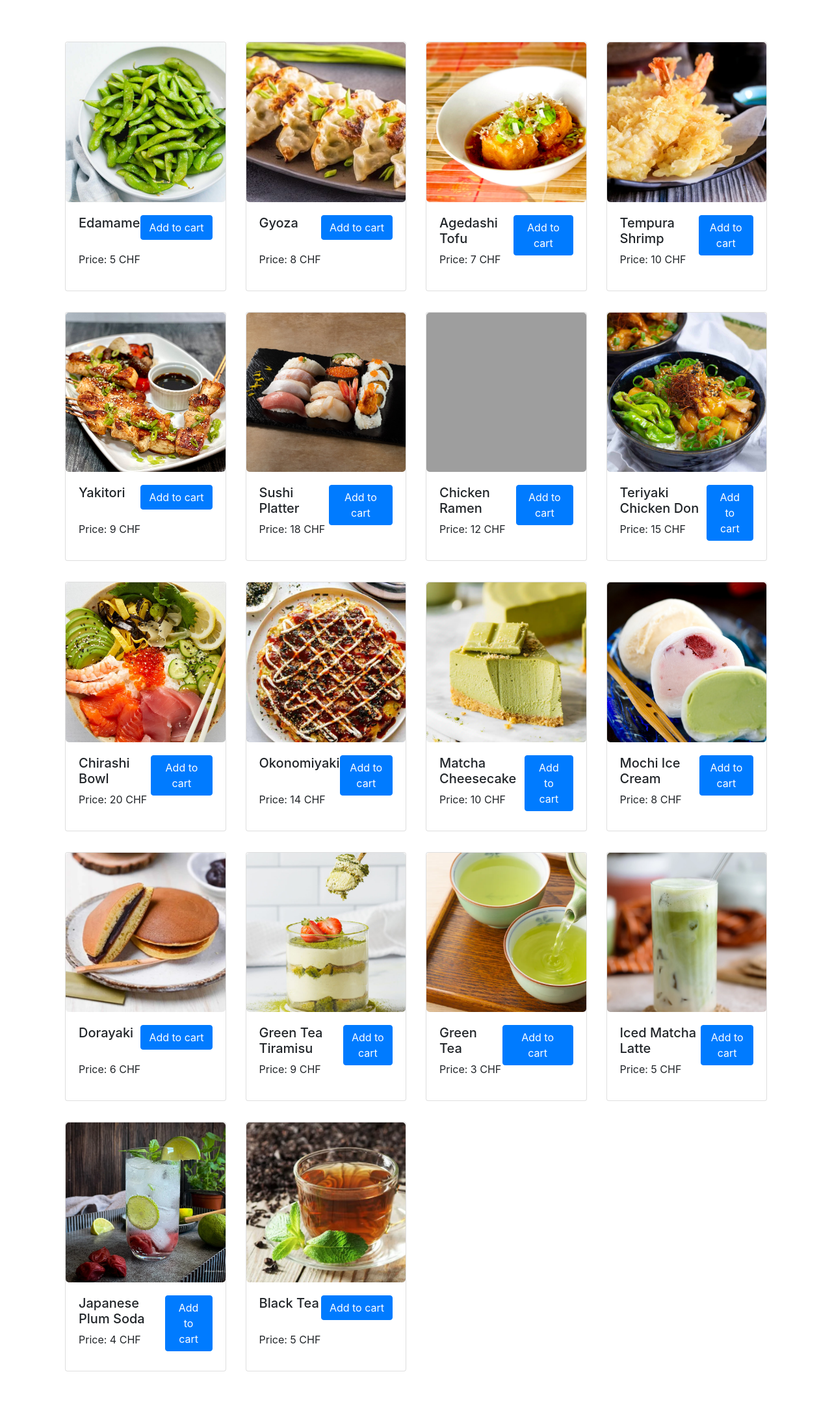
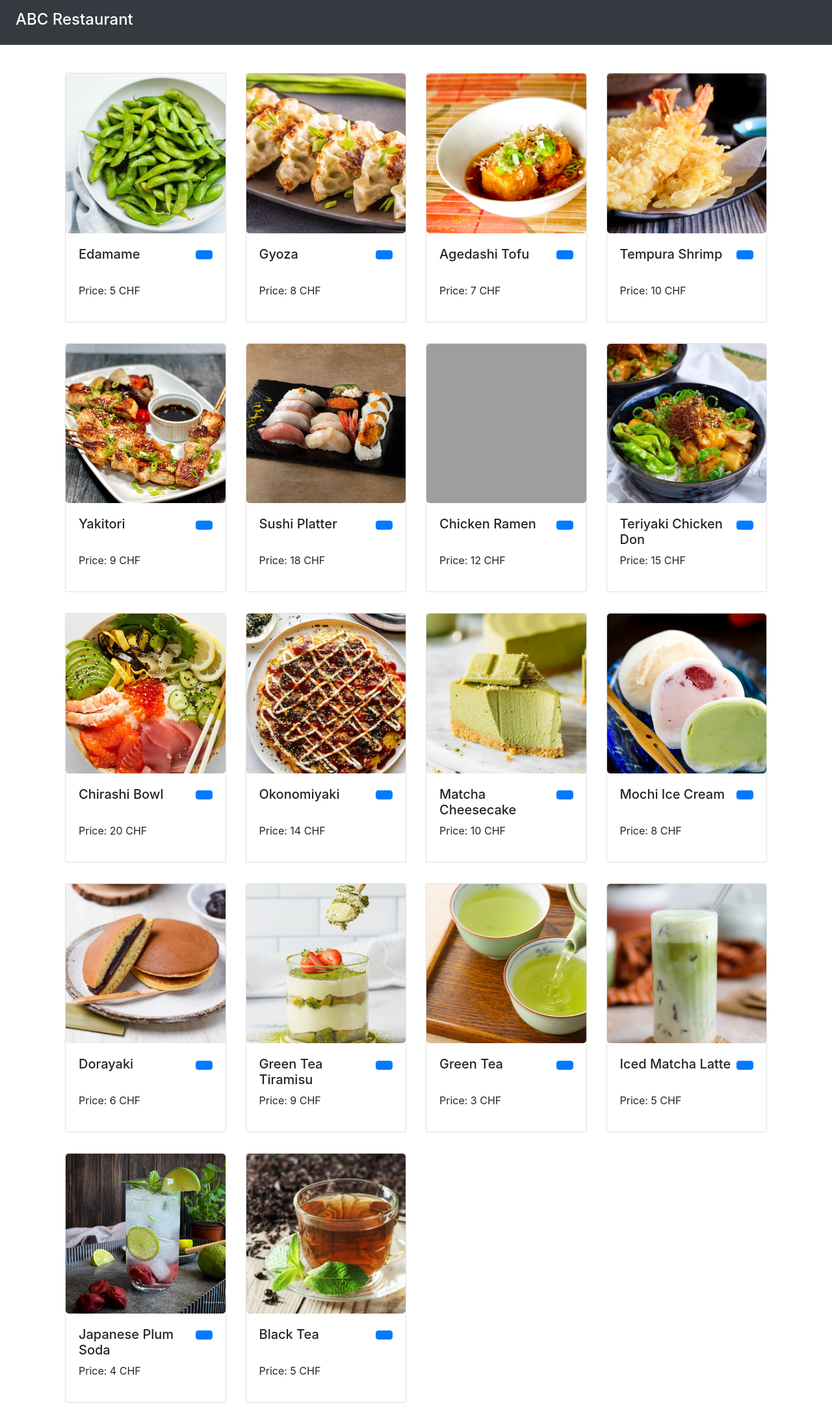
Before and after one commit to valenvwi/Restaurant-ordering-app-Django, a Django app: page / in a window 1280 px wide. Shown: the whole page at 65% size. Before the commit the page ends 2110 px from the top, so only its background shows below. Run offline with Django 4.2, Linux system fonts and the light colour scheme; data comes from the database, SQL or seed files in the repository; some libraries are stand-ins or nearby versions; grey boxes are pictures that could not be loaded.

Commit message:
Add Top navigation bar and LineIcon

```diff
--- /dev/null
+++ b/menu_item/templates/UI/header.html
@@ -0,0 +1,9 @@
+
+<div class="fixed-top bg-dark text-white px-4 py-3 d-flex justify-content-between align-items-center">
+  <a href="{% url 'menu_item_list' %}" class="text-decoration-none text-white">
+    <h4>ABC Restaurant</h4>
+  </a>
+  <div class="text-decoration-none text-white">
+    <i class="lni lni-cart" style="font-size: 24px"></i>
+  </div>
+</div>
--- a/menu_item/templates/index.html
+++ b/menu_item/templates/index.html
@@ -33,17 +33,24 @@
     ></script>
 
     <!-- Bootstrap Icons -->
-    <link
+    <!-- <link
       rel="stylesheet"
       href="https://cdn.jsdelivr.net/npm/bootstrap-icons@1.3.0/font/bootstrap-icons.css"
-    />
+    /> -->
 
     <!-- HTMX -->
     <script src="https://unpkg.com/htmx.org@1.6.0"></script>
 
+    <!-- Custom CSS -->
     <link rel="stylesheet" href="{% static 'style.css' %}" />
+
+    <link href="https://cdn.lineicons.com/4.0/lineicons.css" rel="stylesheet" />
+
+
   </head>
   <body>
+    {% include 'UI/header.html' %}
+
     <div class="container mt-4">{% block content %} {% endblock %}</div>
   </body>
 </html>
--- a/menu_item/templates/menu.html
+++ b/menu_item/templates/menu.html
@@ -1,6 +1,6 @@
 {% extends 'index.html' %} {% block content %}
 <div class="container mt-5">
-  <div class="d-none d-md-block">
+  <div class="d-none d-md-block pt-5">
     <div class="row">
       {% for menu_item in menu_item_list %}
           {% include 'menu_card/_menu_card.html' with menu_item=menu_item %}
@@ -8,7 +8,7 @@
     </div>
   </div>
 
-  <div class="d-block d-md-none">
+  <div class="d-block d-md-none pt-5">
     {% for menu_item in menu_item_list %}
         {% include 'menu_card/_menu_card_mobile.html' with menu_item=menu_item %}
     {% endfor %}
--- a/menu_item/templates/menu_card/_menu_card.html
+++ b/menu_item/templates/menu_card/_menu_card.html
@@ -10,7 +10,9 @@
         <p>Price: {{ menu_item.price }} CHF</p>
       </div>
       <div>
-        <button class="btn btn-primary">Add to cart</button>
+        <button class="btn btn-primary">
+          <i class="lni lni-plus"></i>
+        </button>
       </div>
     </div>
   </div>
--- a/menu_item/templates/menu_card/_menu_card_mobile.html
+++ b/menu_item/templates/menu_card/_menu_card_mobile.html
@@ -22,7 +22,7 @@
         <button
           class="btn icon"
           >
-          Add to cart
+          <i class="lni lni-plus"></i>
         </button>
       </div>
 
--- a/menu_item/templates/menu_item_detail.html
+++ b/menu_item/templates/menu_item_detail.html
@@ -15,11 +15,11 @@
       <h5>Price: {{ menuItem.price }} CHF</h5>
       <div class="d-flex align-text-center p-4">
         <button class="btn icon icon-minus-margin">
-          <FontAwesomeIcon icon="{faSquareMinus}" size="xl" />
+          <i class="lni lni-circle-minus icon" style="font-size: 28px"></i>
         </button>
         <h5 class="my-1 mx-4">Qty: 0</h5>
         <button class="btn icon">
-          <FontAwesomeIcon icon="{faSquarePlus}" size="xl" />
+          <i class="lni lni-circle-plus icon" style="font-size: 28px"></i>
         </button>
       </div>
       <button class="btn btn-primary btn-lg">Add to cart</button>
```
Also changed, not shown: requirements.txt (+103 -15 lines).
